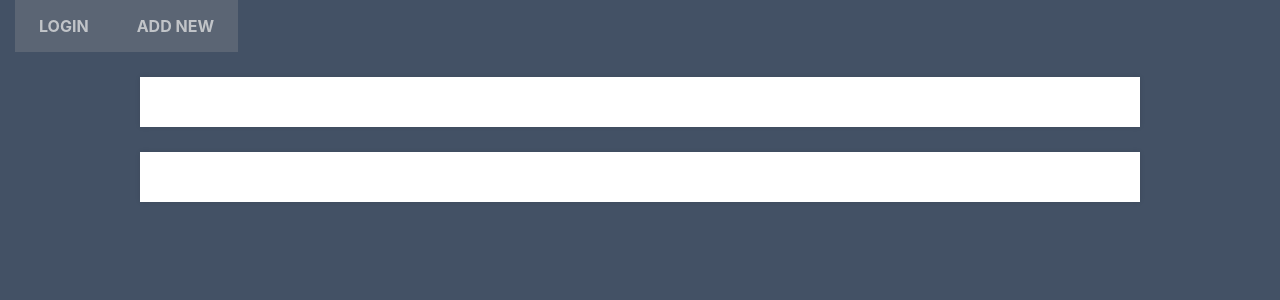
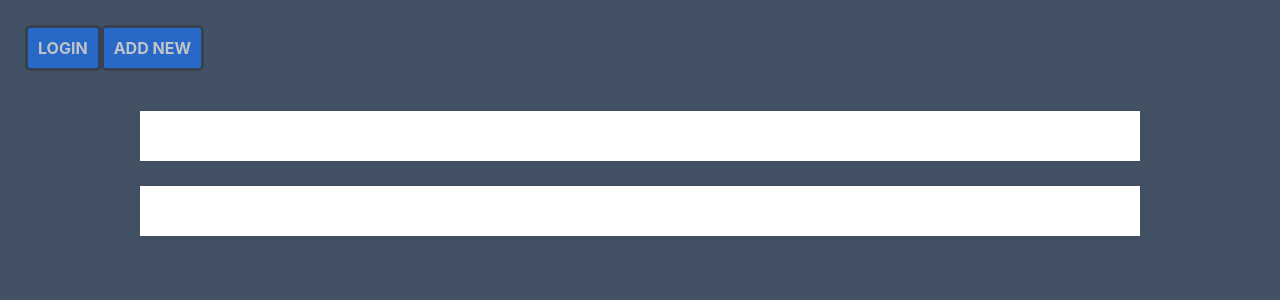
Before and after one commit to stevenanderson-git/BrainFilms, a Flask app: page / in a window 1280 px wide. Shown: the top 300 px of the page. Run offline with Flask 2, Linux system fonts and the light colour scheme; some libraries are stand-ins or nearby versions.

Commit message:
Formatted links as buttons. Still need spaces

```diff
--- a/static/style.css
+++ b/static/style.css
@@ -344,13 +344,17 @@
 
 .navbar .links{
 	display: flex;
-	padding: 0 15px;
+	padding: 15px;
+	margin: 10px;
 }
 .navbar a.button{
-	background-color: #5b6574;
+	background-color:#2868c7;
 	color:#c1c4c8;
-	padding: 1em 1.5em;
+	padding: 10px 10px;
 	text-decoration: none;
 	font-weight: bold;
 	text-transform: uppercase;
+	border-style: solid;
+	border-radius: 5px;
+	border-color: #364152;
 }
```
